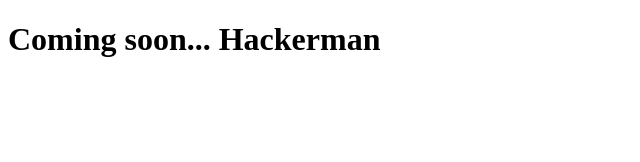
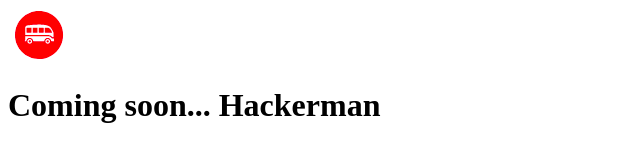
Before and after one commit to SebiBasti/SebiBasti.github.io, a plain HTML site: page index.html in a window 1280 px wide. Shown: the whole page, without its empty margins (0-640 px from the left). Drawn offline with Linux system fonts and the light colour scheme.

Commit message:
Added Le Wagon's logo

```diff
--- a/index.html
+++ b/index.html
@@ -4,6 +4,7 @@
 	<title></title>
 </head>
 <body>
+	<img src="picture1.png">
 	<h1>Coming soon... Hackerman</h1>
 </body>
 </html>
```
Also changed, not shown: picture1.png (added).
